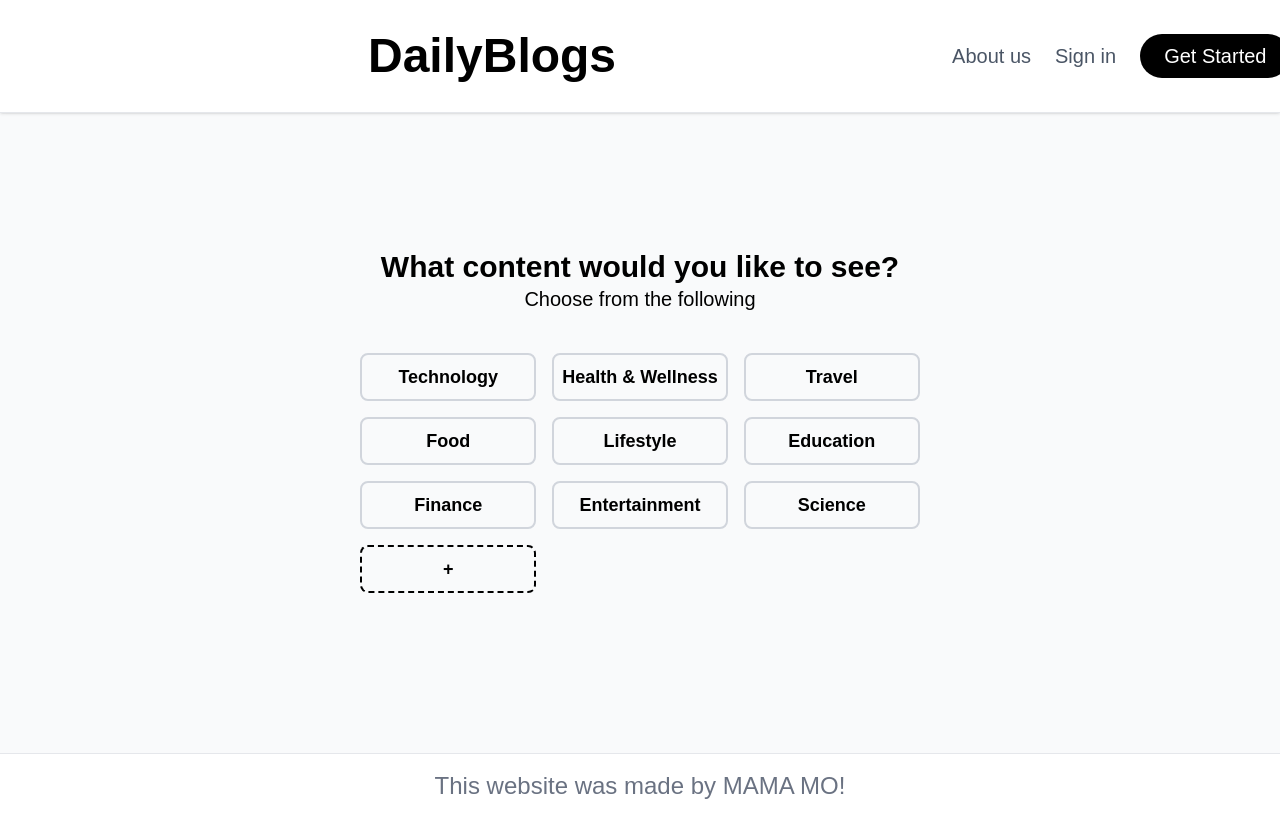
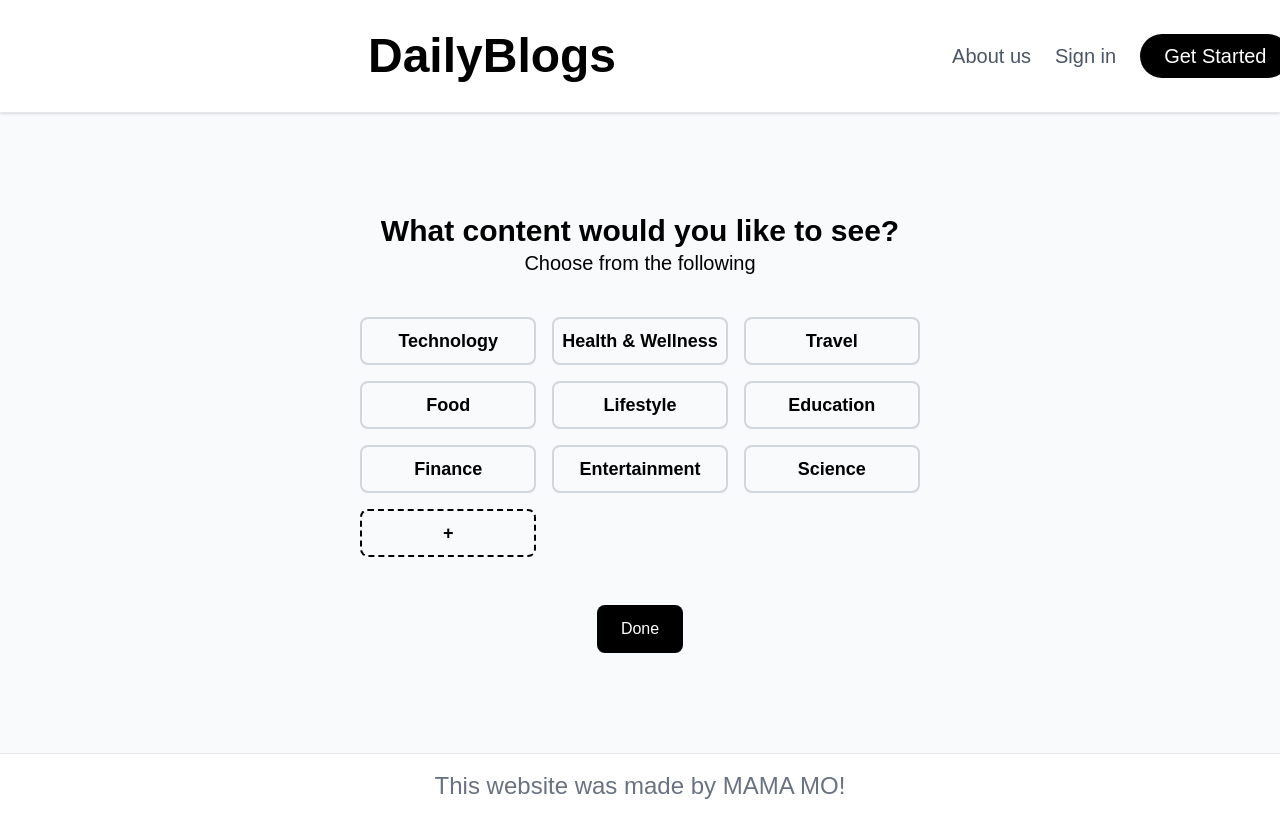
Before and after one commit to babkkin/daily-blogs, a Next.js app: page /category in a window 1280 px wide. Built offline with nearby package versions, Linux system fonts and the light colour scheme; a web font is replaced by a local one.

Commit message:
Update page.js

```diff
--- a/app/category/page.js
+++ b/app/category/page.js
@@ -1,5 +1,6 @@
 "use client";
 import { useState } from "react";
+import { useRouter } from "next/navigation";   // ✅ added this
 
 export default function CategorySelector() {
   const allCategories = [
@@ -22,6 +23,7 @@ export default function CategorySelector() {
 
   const [visibleCount, setVisibleCount] = useState(9); // show first 9 initially
   const [selected, setSelected] = useState([]);
+  const router = useRouter();   // ✅ added this
 
   const toggleCategory = (category) => {
     if (selected.includes(category)) {
@@ -30,6 +32,12 @@ export default function CategorySelector() {
       setSelected([...selected, category]);
     }
   };
+
+    // ✅ new function
+  const handleDone = () => {
+    router.push("/home");
+  };
+
 
   const loadMore = () => {
     setVisibleCount((prev) => prev + 2);
@@ -68,6 +76,13 @@ export default function CategorySelector() {
             </button>
           )}
         </div>
+        {/* ✅ New Done button block */}
+        <button
+          onClick={handleDone}
+          className="mt-6 px-6 py-3 bg-black text-white rounded-lg hover:bg-gray-800 transition"
+        >
+          Done
+        </button>
       </div>
     </div>
   );
```
